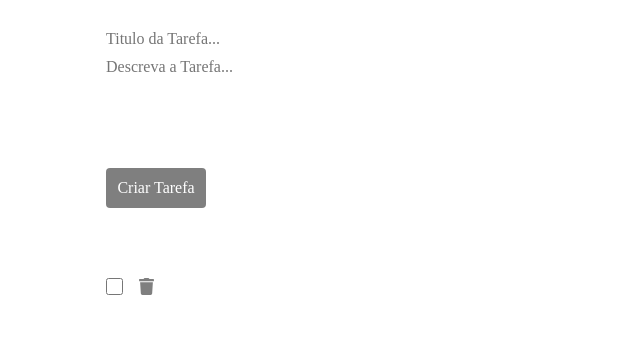
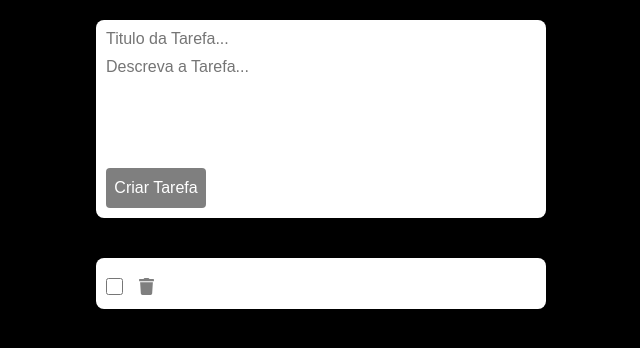
Before and after one commit to Frasato/TodoListNodeFront, a React (Vite) app: page / in a window 1280 px wide. Shown: the top 348 px of the page, without its empty margins (319-959 px from the left). Built offline with nearby package versions, Linux system fonts and the light colour scheme.

Commit message:
:lipstick: feat: Background For All Pages

```diff
--- a/src/index.css
+++ b/src/index.css
@@ -8,4 +8,14 @@
     font-size: 100%;
     vertical-align: baseline;
     box-sizing: border-box;
+    font-family: sans-serif;
 }
+
+html,
+body{
+    background-color: #000000;
+    opacity: 1;
+    background-image:  radial-gradient(#676767 0.5px, transparent 0.5px), radial-gradient(#676767 0.5px, #000000 0.5px);
+    background-size: 20px 20px;
+    background-position: 0 0,10px 10px;
+}
```
